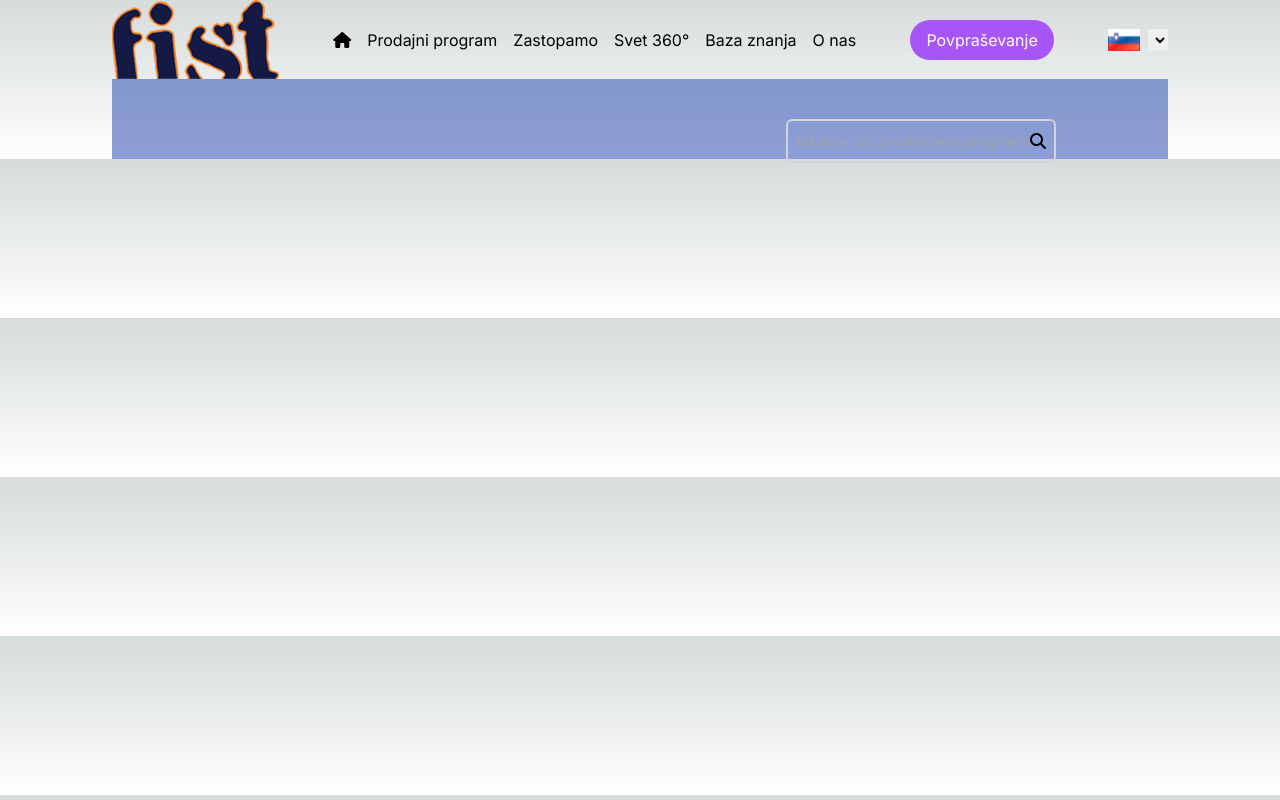
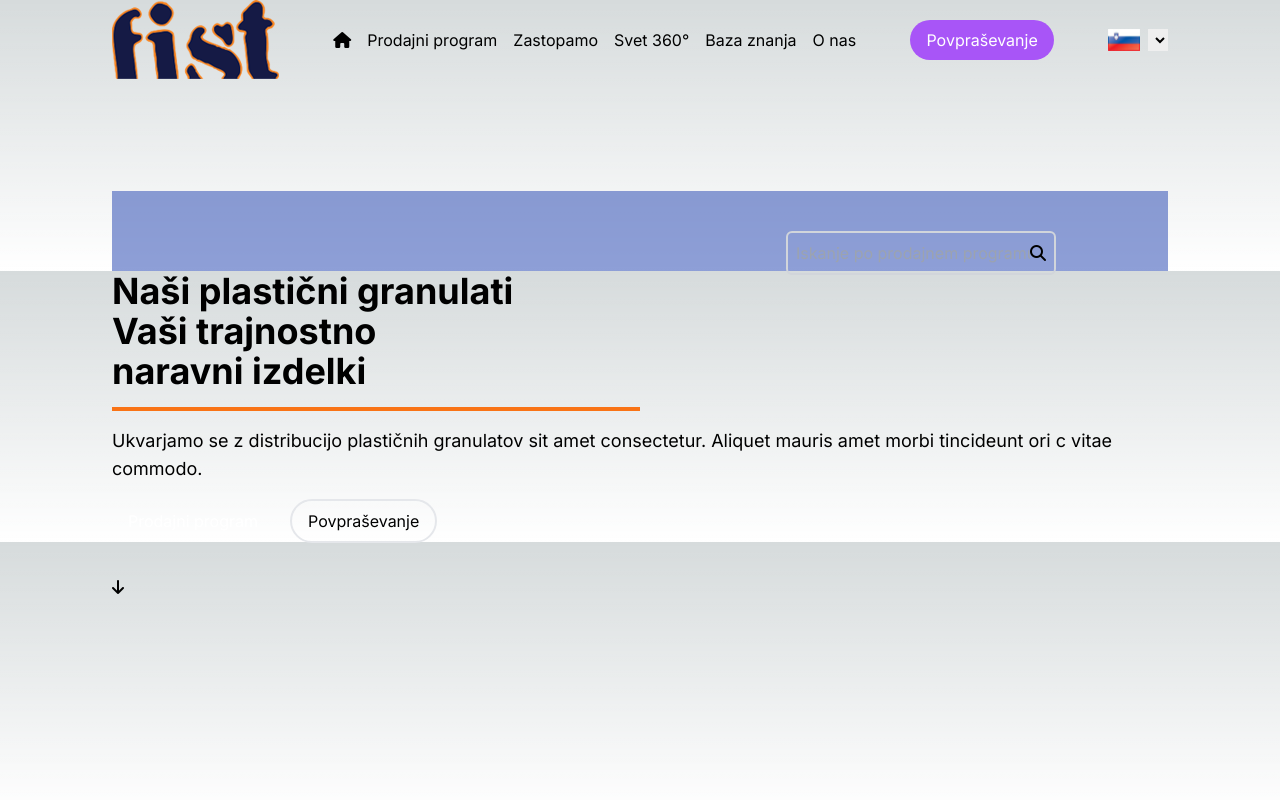
Before and after one commit to jurecapuder/humanfrog_fist, a Next.js app: page / in a window 1280 px wide. Built offline with nearby package versions, Linux system fonts and the light colour scheme.

Commit message:
Update Home page layout

```diff
--- a/src/app/page.js
+++ b/src/app/page.js
@@ -29,7 +29,7 @@ export default function Home() {
         </div>
       </header>
 
-      <section>
+      <section className="relative pt-28">
         <div className="relative">
           <div className="h-20 bg-blue-800 opacity-50"></div>
 
@@ -38,6 +38,20 @@ export default function Home() {
               <input className="bg-transparent outline-none flex-grow" type="text" placeholder="Iskanje po prodajnem programu" />
               <i className="fas fa-search"></i>
             </div>
+          </div>
+        </div>
+
+        <div className="absolute left-0 ml-30">
+          <h2 className="text-4xl font-bold">Naši plastični granulati</h2>
+          <h2 className="text-4xl font-bold">Vaši trajnostno<br />naravni izdelki</h2>
+          <div className="w-1/2 h-1 bg-orange-500 my-4"></div>
+          <p className="text-lg">Ukvarjamo se z distribucijo plastičnih granulatov sit amet consectetur. Aliquet mauris amet morbi tincideunt ori c vitae commodo.</p>
+          <div className="flex mt-4">
+            <button className="bg-lightBlue-200 text-white rounded-full px-4 py-2 mr-4">Prodajni program</button>
+            <button className="border-2 border-lightBlue-200 text-lightBlue-200 rounded-full px-4 py-2">Povpraševanje</button>
+          </div>
+          <div className="mt-8">
+            <i className="fas fa-arrow-down"></i>
           </div>
         </div>
       </section>
```
